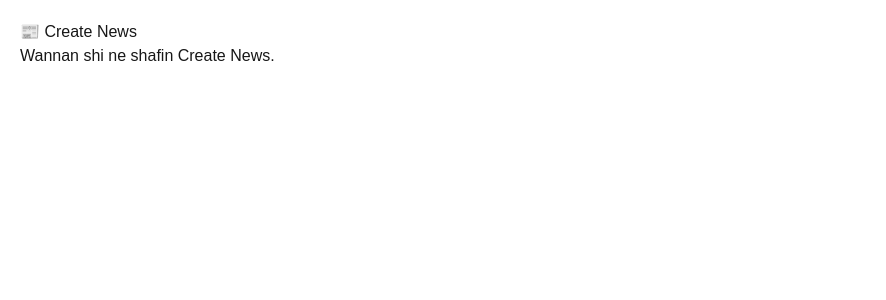
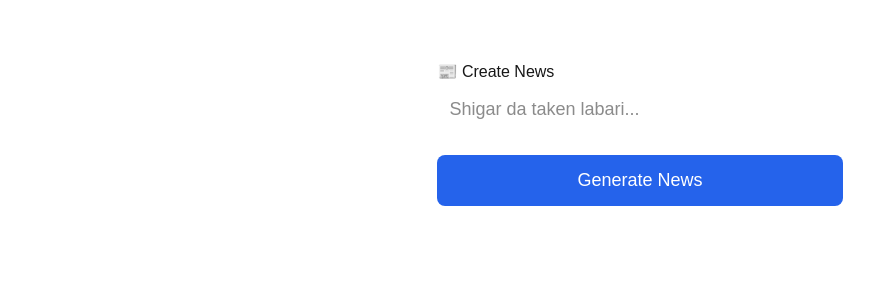
Before and after one commit to ibrahim-news-hub/ibrahim-news-hub-ai, a Next.js app in the folder frontend/: page /create-news in a window 1280 px wide. Shown: the top 300 px of the page, without its empty margins (0-886 px from the left). Built offline with nearby package versions, Linux system fonts and the light colour scheme.

Commit message:
Update Create News UI

```diff
--- a/frontend/app/create-news/page.tsx
+++ b/frontend/app/create-news/page.tsx
@@ -1,8 +1,66 @@
+"use client";
+
+import { useState } from "react";
+
 export default function CreateNews() {
+  const [headline, setHeadline] = useState("");
+  const [news, setNews] = useState("");
+  const [loading, setLoading] = useState(false);
+
+  async function generateNews() {
+    setLoading(true);
+
+    const res = await fetch("/api/write-news", {
+      method: "POST",
+      headers: {
+        "Content-Type": "application/json",
+      },
+      body: JSON.stringify({ headline }),
+    });
+
+    const data = await res.json();
+    setNews(data.news || data.message);
+    setLoading(false);
+  }
+
   return (
-    <main style={{ padding: "20px", fontFamily: "Arial" }}>
+    <main style={{ maxWidth: "700px", margin: "40px auto", padding: "20px" }}>
       <h1>📰 Create News</h1>
-      <p>Wannan shi ne shafin Create News.</p>
+
+      <input
+        type="text"
+        placeholder="Shigar da taken labari..."
+        value={headline}
+        onChange={(e) => setHeadline(e.target.value)}
+        style={{
+          width: "100%",
+          padding: "12px",
+          fontSize: "18px",
+          marginBottom: "20px",
+        }}
+      />
+
+      <button
+        onClick={generateNews}
+        style={{
+          width: "100%",
+          padding: "12px",
+          background: "#2563eb",
+          color: "#fff",
+          border: "none",
+          borderRadius: "8px",
+          fontSize: "18px",
+        }}
+      >
+        {loading ? "Generating..." : "Generate News"}
+      </button>
+
+      {news && (
+        <div style={{ marginTop: "30px" }}>
+          <h2>Generated News</h2>
+          <p>{news}</p>
+        </div>
+      )}
     </main>
   );
 }
```
